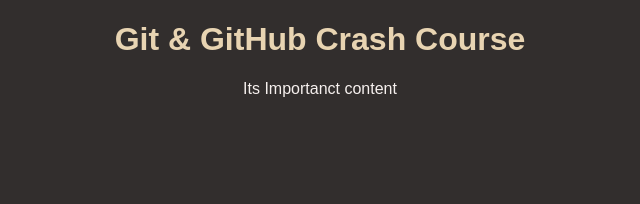
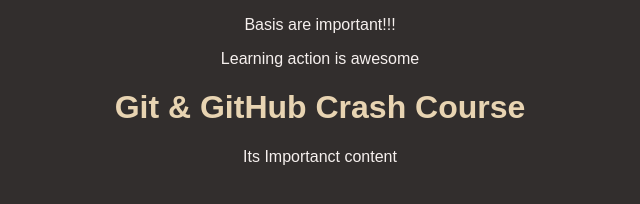
Before and after one commit to abhayitt/Project-GA, a plain HTML site: page index.html in a window 1280 px wide. Shown: the whole page, without its empty margins (320-960 px from the left). Drawn offline with Linux system fonts and the light colour scheme.

Commit message:
adding section

```diff
--- a/index.html
+++ b/index.html
@@ -8,6 +8,12 @@
     <link rel="stylesheet" href="styles.css" />
   </head>
   <body>
+    <main>
+      <section>
+        <p>Basis are important!!!</p>
+        <p>Learning action is awesome</p>
+      </section>
+    </main>
     <h1>Git & GitHub Crash Course</h1>
     <p>Its Importanct content </p>
   </body>
```
